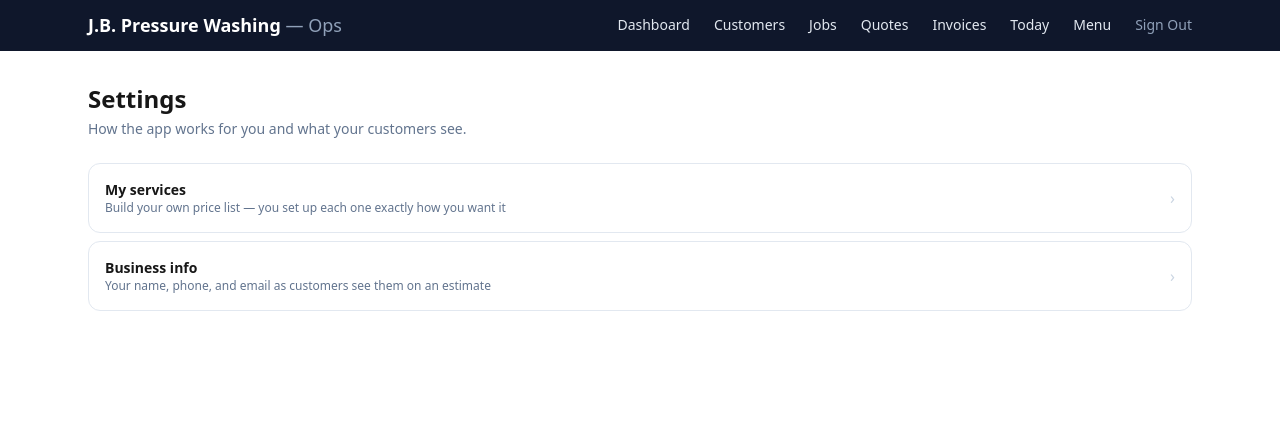
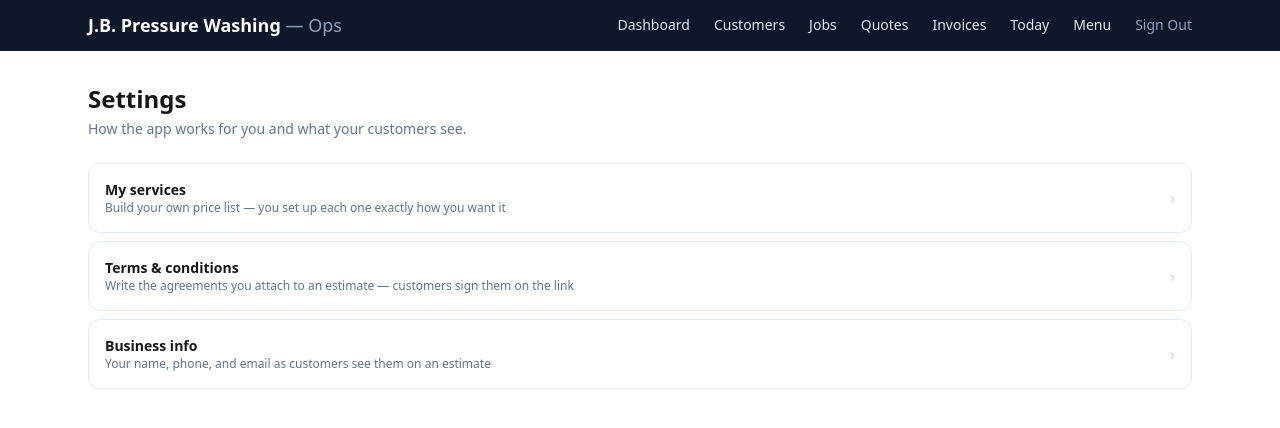
Before and after one commit to justusbansemer-debug/jb-ops-app, a Next.js app: page /settings in a window 1280 px wide. Shown: the top 428 px of the page. Built offline with nearby package versions, Linux system fonts and the light colour scheme; no server answers.

Commit message:
Link Terms & conditions from the Settings hub

```diff
--- a/src/app/settings/page.js
+++ b/src/app/settings/page.js
@@ -5,6 +5,11 @@ const ITEMS = [
     href: "/settings/services",
     title: "My services",
     sub: "Build your own price list — you set up each one exactly how you want it",
+  },
+  {
+    href: "/settings/terms",
+    title: "Terms & conditions",
+    sub: "Write the agreements you attach to an estimate — customers sign them on the link",
   },
   {
     href: "/settings/business",
```
